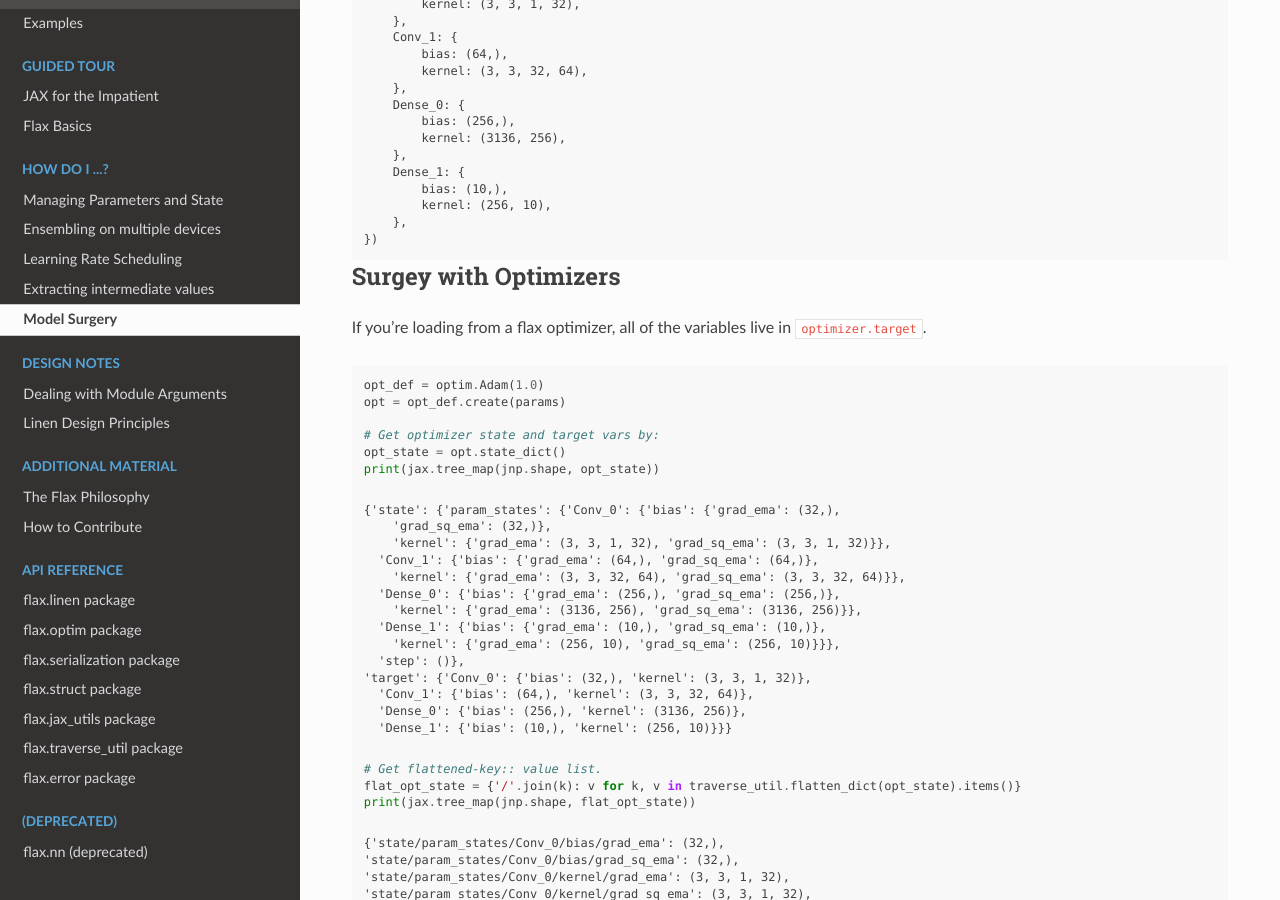
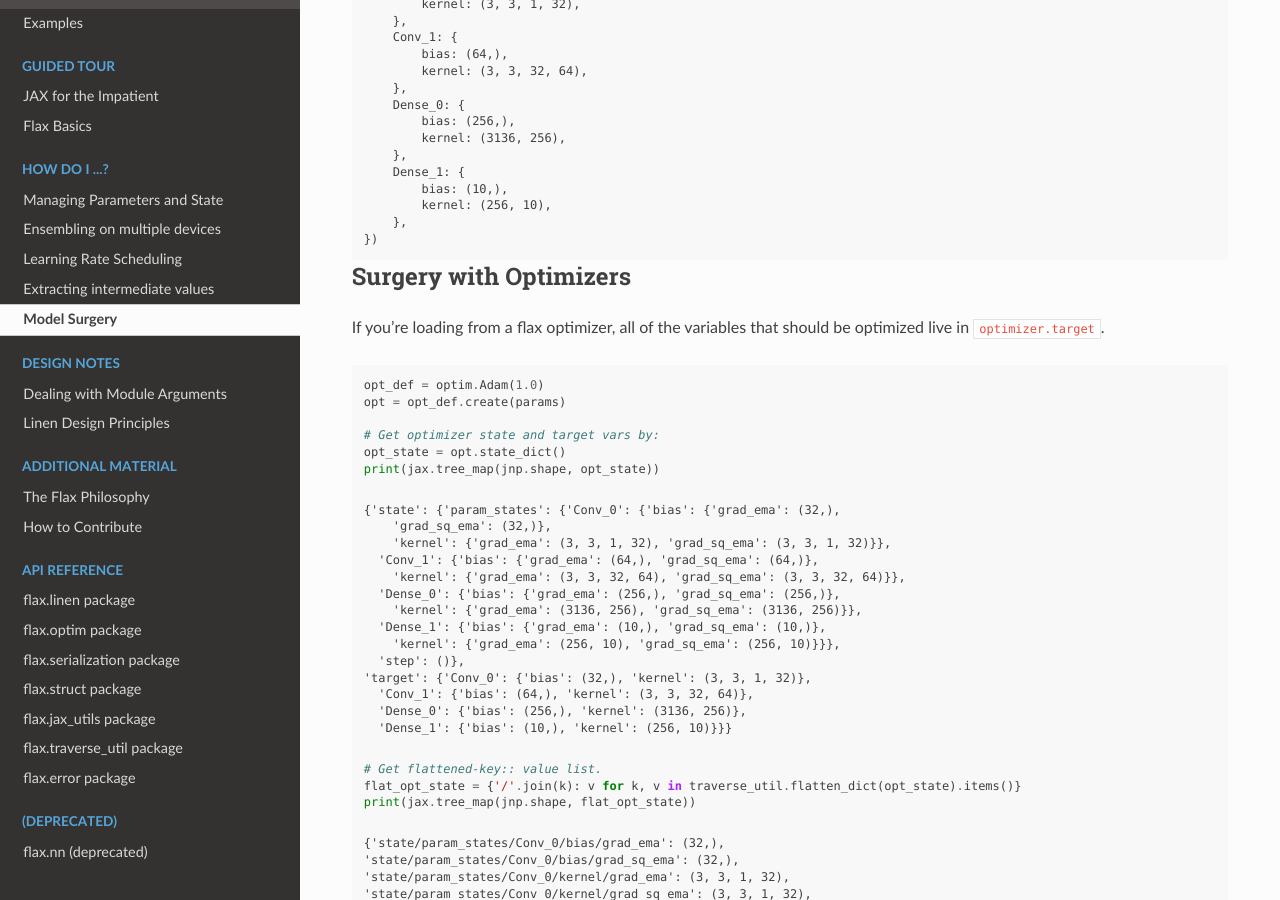
Before and after one commit to bortkomencw/flax, a Sphinx documentation site: the page built from docs/howtos/model_surgery.rst, in a window 1280 px wide and 900 px high, scrolled down 1643 px. Built offline with Sphinx 7.4.7 and the Read the Docs theme 2.0.0, drawn with Linux system fonts in a browser that asks for light colours.

Commit message:
Incorporate changes

```diff
--- a/docs/howtos/model_surgery.rst
+++ b/docs/howtos/model_surgery.rst
@@ -125,11 +125,11 @@ After doing whatever you want, unflatten back:
       },
   })
 
-Surgey with Optimizers
+Surgery with Optimizers
 --------------------------------
 
-If you're loading from a flax optimizer, all of the variables live in
-``optimizer.target``.
+If you're loading from a flax optimizer, all of the variables that should be
+optimized live in ``optimizer.target``.
 
 .. testcode::
 
```
